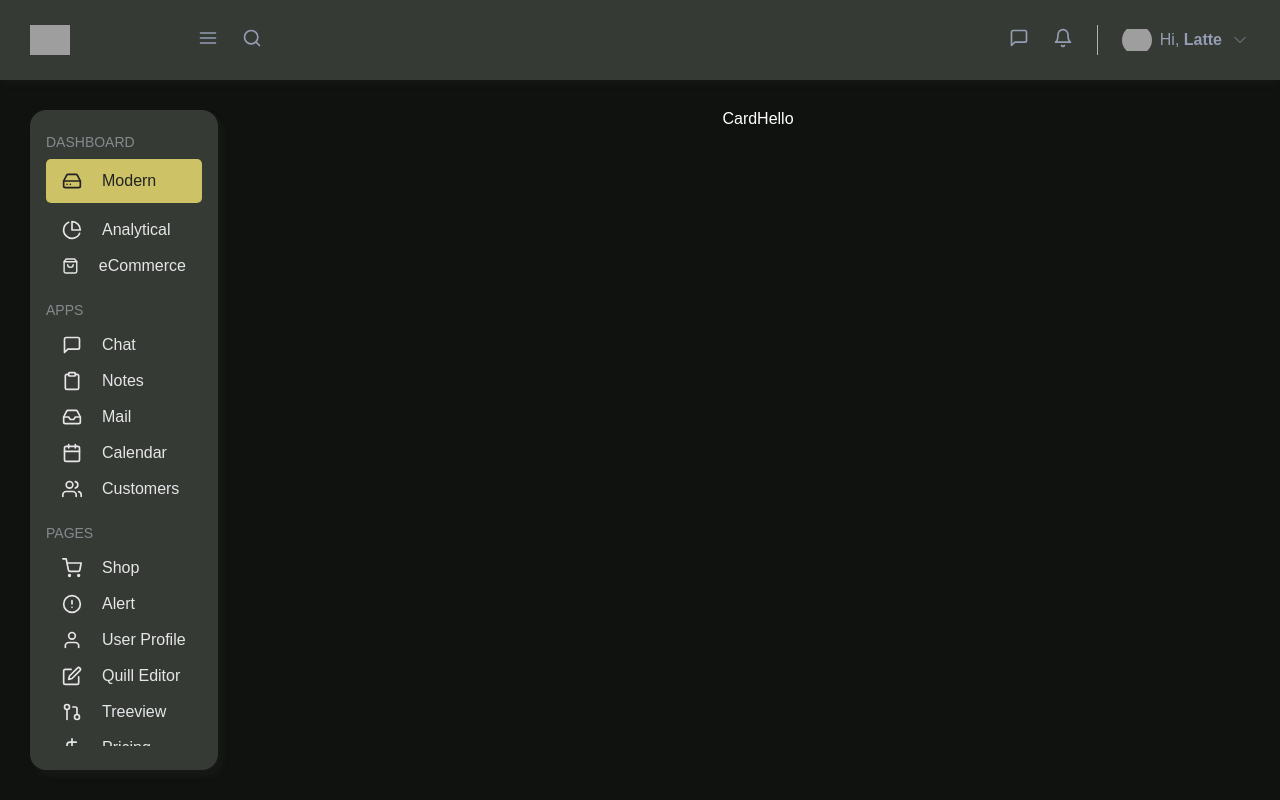
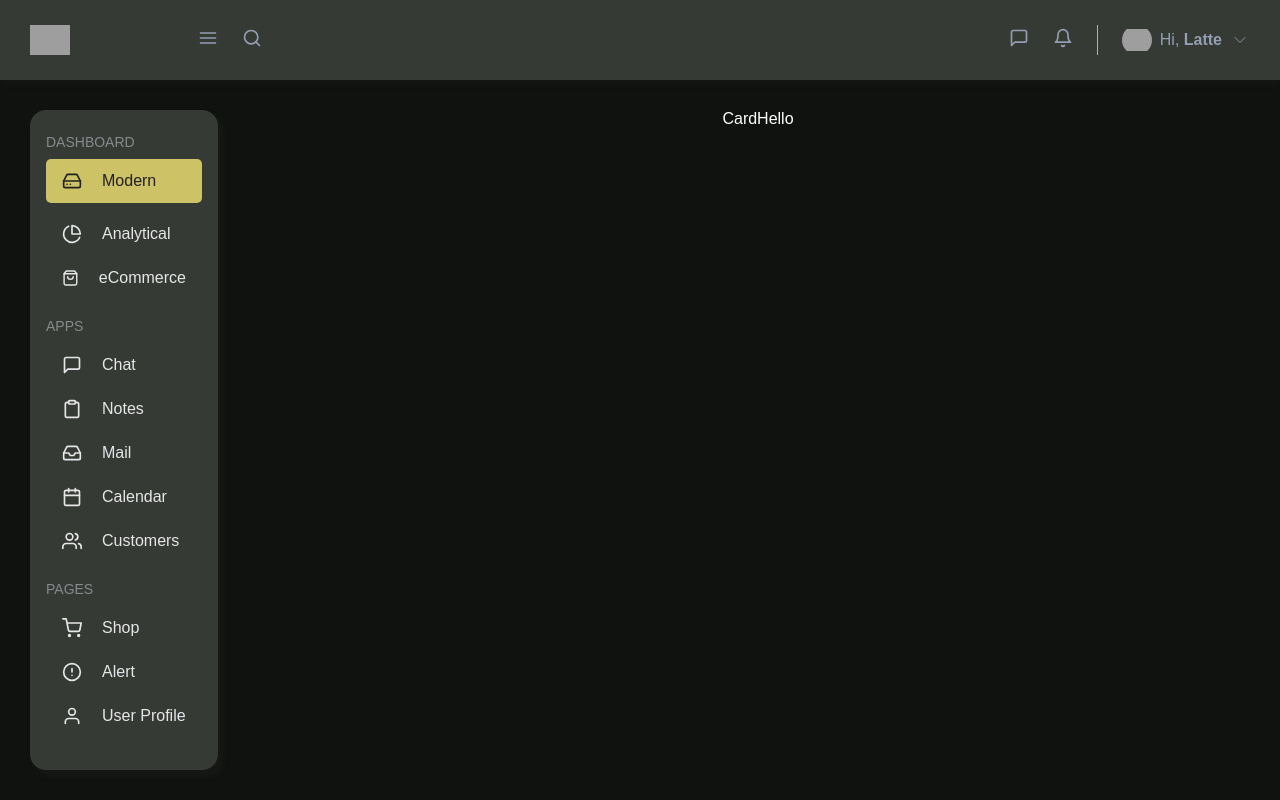
Before and after one commit to sweeetlatte/dashboard, a React (Create React App) app: page / in a window 1280 px wide. Built offline with nearby package versions, Linux system fonts and the light colour scheme; grey boxes are pictures that could not be loaded.

Commit message:
[style][sidebar]: increase distance between tabs

```diff
--- a/src/components/Sidebar/styles.module.scss
+++ b/src/components/Sidebar/styles.module.scss
@@ -10,7 +10,7 @@
   display: flex;
   align-items: center;
   text-decoration: none;
-  padding: 8px 16px;
+  padding: 12px 16px;
   color: var(--card-text);
 
   > * + * {
```
